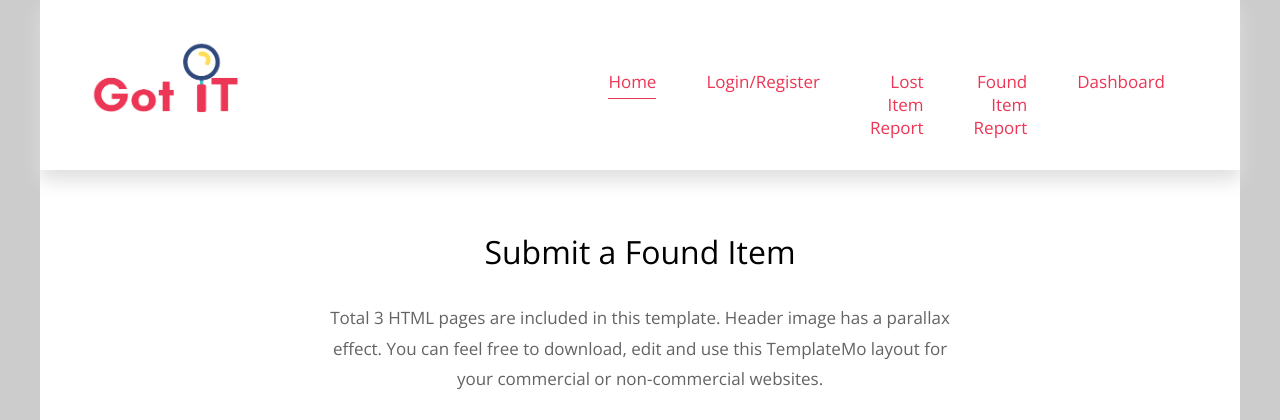
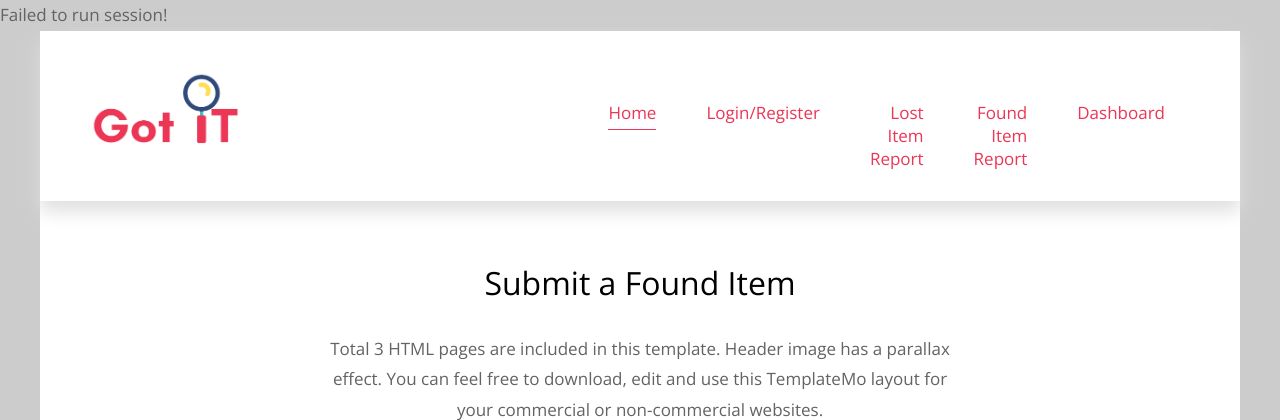
Before and after one commit to AndreaGon/got-it-php, a PHP site: page /founditemform.php in a window 1280 px wide. Shown: the top 420 px of the page. Run offline with PHP 8.4, Linux system fonts and the light colour scheme; data that the repository does not hold is empty.

Commit message:
added session info, changed userID submission

```diff
--- a/founditemform.php
+++ b/founditemform.php
@@ -1,4 +1,10 @@
 <?php
+  error_reporting(E_ALL);  //give warning if session cannot start
+  session_start(); //start the session
+  if(!isset($_SESSION['userID'])){
+      echo'<p>Failed to run session!</p>';
+  }
+
   $dbServername = "db4free.net";
   $dbUsername = "gotit_db";
   $dbPassword = "sqlDatabase143";
@@ -23,7 +29,7 @@
     if(empty($brand)) $brand = NULL;
 
     $query = "INSERT INTO found_items (userID, itemName, category, color, brand, description, found_date, found_time, location, image, status)
-    VALUES " . "('" . "1" . "','" . $itemName . "','" . $category . "','" . $color . "', '" . $brand . "', '" . $description . "', '" . $date . "', '" . $time . "', '" . $location . "','" . $image . "',". '0' . ")";
+    VALUES " . "('" . $SESSION['userID'] . "','" . $itemName . "','" . $category . "','" . $color . "', '" . $brand . "', '" . $description . "', '" . $date . "', '" . $time . "', '" . $location . "','" . $image . "',". '0' . ")";
 
     if ($conn->query($query) === TRUE) {
       $isSuccess = true;
```
